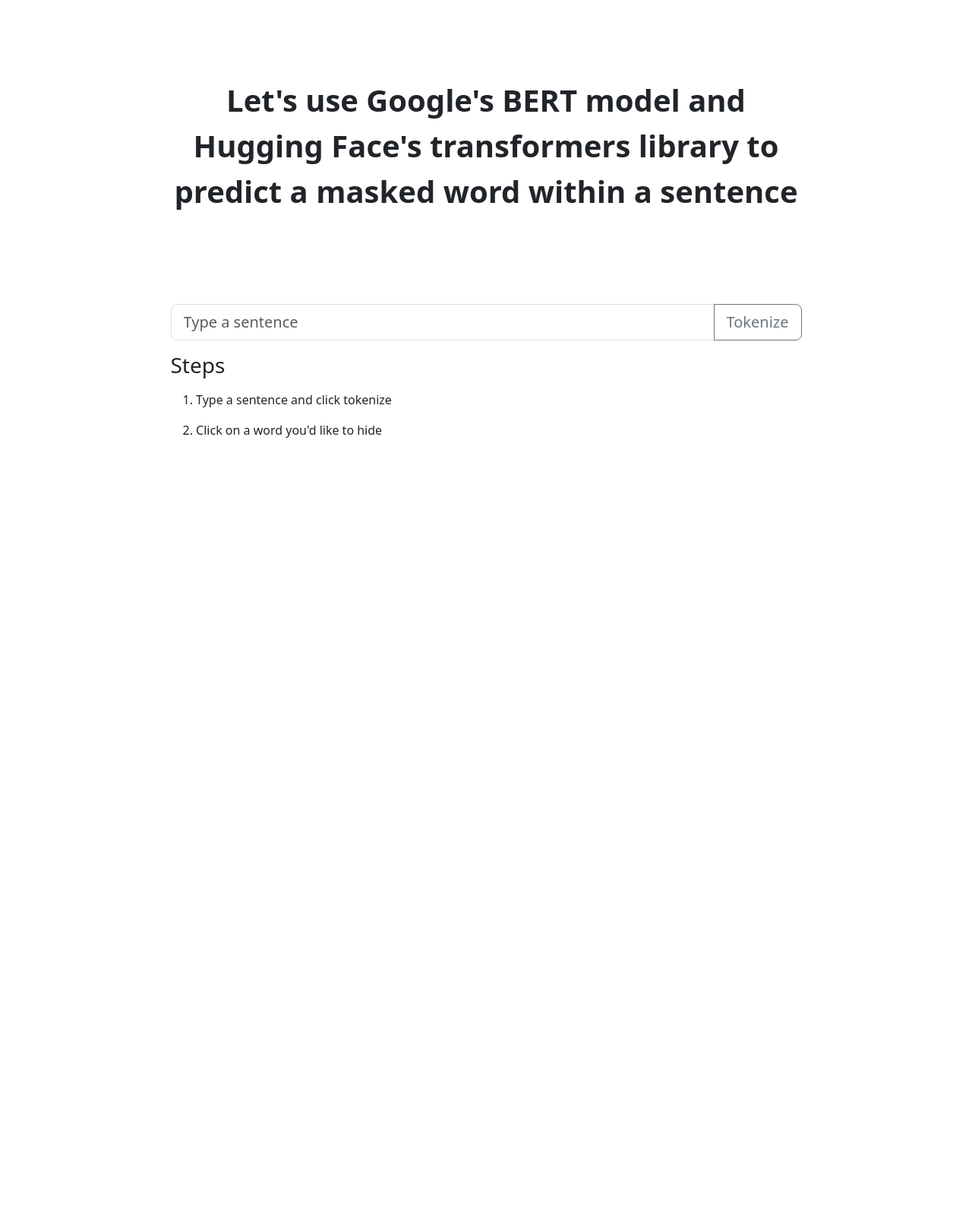
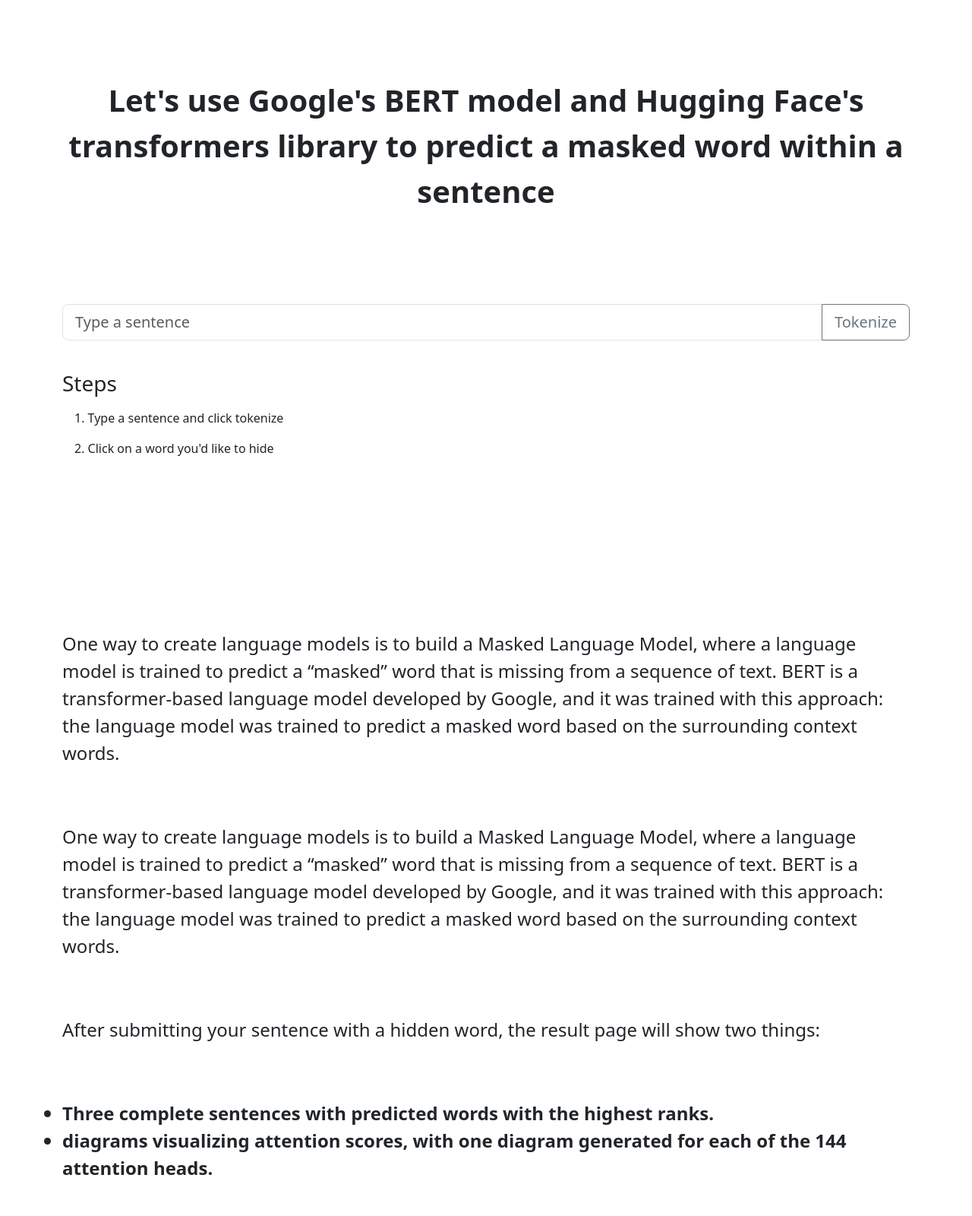
Before and after one commit to javkhlantugs/attention_visualizer, a Flask app: page / in a window 1280 px wide. Shown: the whole page at 76% size. Before the commit the page ends 576 px from the top, so only its background shows below. Run offline with Flask 3, Linux system fonts and the light colour scheme.

Commit message:
completed loading gif when a word button is pressed, added about section to homepage, improved result page

```diff
--- /dev/null
+++ b/static/assets/css/main.css
@@ -0,0 +1,17 @@
+#loading {
+    position: fixed;
+    display: flex;
+    justify-content: center;
+    align-items: center;
+    width: 100%;
+    height: 100%;
+    top: 0;
+    left: 0;
+    opacity: 0.7;
+    background-color: #fff;
+    z-index: 99;
+}
+
+#loading-image {
+    z-index: 100;
+}
--- a/templates/base.html
+++ b/templates/base.html
@@ -4,8 +4,13 @@
 <head>
     <meta charset="UTF-8">
     <title>{% block title %}Attention Visualizer{% endblock %}</title>
+    <script src="https://ajax.googleapis.com/ajax/libs/jquery/3.7.1/jquery.min.js"></script>
+
     <link href="https://cdn.jsdelivr.net/npm/bootstrap@5.3.1/dist/css/bootstrap.min.css" rel="stylesheet"
         integrity="sha384-4bw+/aepP/YC94hEpVNVgiZdgIC5+VKNBQNGCHeKRQN+PtmoHDEXuppvnDJzQIu9" crossorigin="anonymous">
+   <link rel="stylesheet" href="{{ url_for('static', filename='assets/css/main.css') }}">
+
+
     <script src="https://cdn.jsdelivr.net/npm/bootstrap@5.3.1/dist/js/bootstrap.bundle.min.js"
         integrity="sha384-HwwvtgBNo3bZJJLYd8oVXjrBZt8cqVSpeBNS5n7C8IVInixGAoxmnlMuBnhbgrkm"
         crossorigin="anonymous"></script>
@@ -13,7 +18,7 @@
 
 <body>
     <main>
-        <div class="container">
+        <div class="container-lg">
         {% block content %}{% endblock %}
         </div>
     </main>
@@ -21,5 +26,4 @@
         <!-- Footer content goes here -->
     </footer>
 </body>
-
 </html>
--- a/templates/index.html
+++ b/templates/index.html
@@ -1,22 +1,25 @@
 {% extends "base.html" %}
 {% block content %}
+<div id="loading">
+    <img id="loading-image" src="{{ url_for('static', filename='images/Settings.gif') }}" alt="Loading..." />
+</div>
 <div class="grid row-gap-3" style="height: 100vh;">
         <div class="row align-items-center justify-content-md-center" style="height:50vh">
-            <div class="col-9 align-middle">
+            <div class="align-middle">
                 <p class="fs-1 fw-bold text-center">Let's use Google's BERT model and Hugging Face's transformers library to predict a masked
                             word within a sentence</p>
             </div>
 
         </div>
-        <div class="row justify-content-md-center align-items-start" style="height: 50vh;">
+        <div class="row justify-content-md-center align-items-start">
 
-            <div class="col-9">
+            <div class="">
                 <div class="input-group input-group-lg">
                     <input id="sentence" name="sentence" type="text" class="form-control" placeholder="Type a sentence"
                         aria-label="Recipient's username with two button addons">
                     <button id="generateButton" class="btn btn-outline-secondary" type="button">Tokenize</button>
                 </div>
-                <div id="wordButtons"></div>
+                <div id="wordButtons" class="btn-group mt-2"></div>
 
                 <h3 class="mt-3">Steps</h3>
                     <ol class="list-group">
@@ -26,9 +29,50 @@
         </div>
     </div>
     </div>
+    <div class="row align-items-center justify-content-md-center" style="height: 100vh">
+        <p class="fs-4">
+        One way to create language models is to build a Masked Language Model, where a language model is trained to predict a
+        “masked” word that is missing from a sequence of text. BERT is a transformer-based language model developed by Google,
+        and it was trained with this approach: the language model was trained to predict a masked word based on the surrounding
+        context words.
+        </p>
+        <p class="fs-4">
+            One way to create language models is to build a Masked Language Model, where a language model is trained to predict
+            a
+            “masked” word that is missing from a sequence of text. BERT is a transformer-based language model developed by
+            Google,
+            and it was trained with this approach: the language model was trained to predict a masked word based on the
+            surrounding
+            context words.
+        </p>
+        <p class="fs-4">
+            After submitting your sentence with a hidden word, the result page will show two things:
+        </p>
+        <ul class="fs-4 fw-bold">
+            <li>Three complete sentences with predicted words with the highest ranks.</li>
+            <li>diagrams visualizing attention scores, with one diagram generated for each of the 144 attention heads.</li>
+        </ul>
+</div>
 <script>
      // Declare a global variable to store the original input sentence
     let wordsArray = [];
+
+
+    //function that loads the loader circle gif when one of the word buttons are clicked
+    $(document).ready(function () {
+            console.log("loading circle loader function working")
+            // Attach a click event handler to a parent element containing the buttons
+            $(document).on('click', '.loading-circle', function () {
+                // Show the loading element when any button is clicked
+                $('#loading').show();
+
+                // Perform any additional actions or navigate to the next page here
+            });
+        });
+
+    //function that hides the loading cirle gif after a page loads
+    $(window).on('load', function () { $('#loading').hide(); })
+
 
     document.addEventListener("DOMContentLoaded", function () {
             // Find the button element by its ID
@@ -57,6 +101,11 @@
                 const wordButton = document.createElement("button");
                 wordButton.textContent = word;
 
+                //// Add a class to the button for the purpose of triggering loading page while js sends API data to the backend
+                wordButton.classList.add("btn");
+                wordButton.classList.add("btn-outline-dark")
+                wordButton.classList.add("loading-circle")
+                wordButton.type = "button"
                 // Add a click event listener to each word button
                 wordButton.addEventListener("click", () => {
                     // Handle the click event (e.g., show an alert)
```
Also changed, not shown: templates/result.html (+6 -1 lines), static/images/Settings.gif (added), 6 other files.
